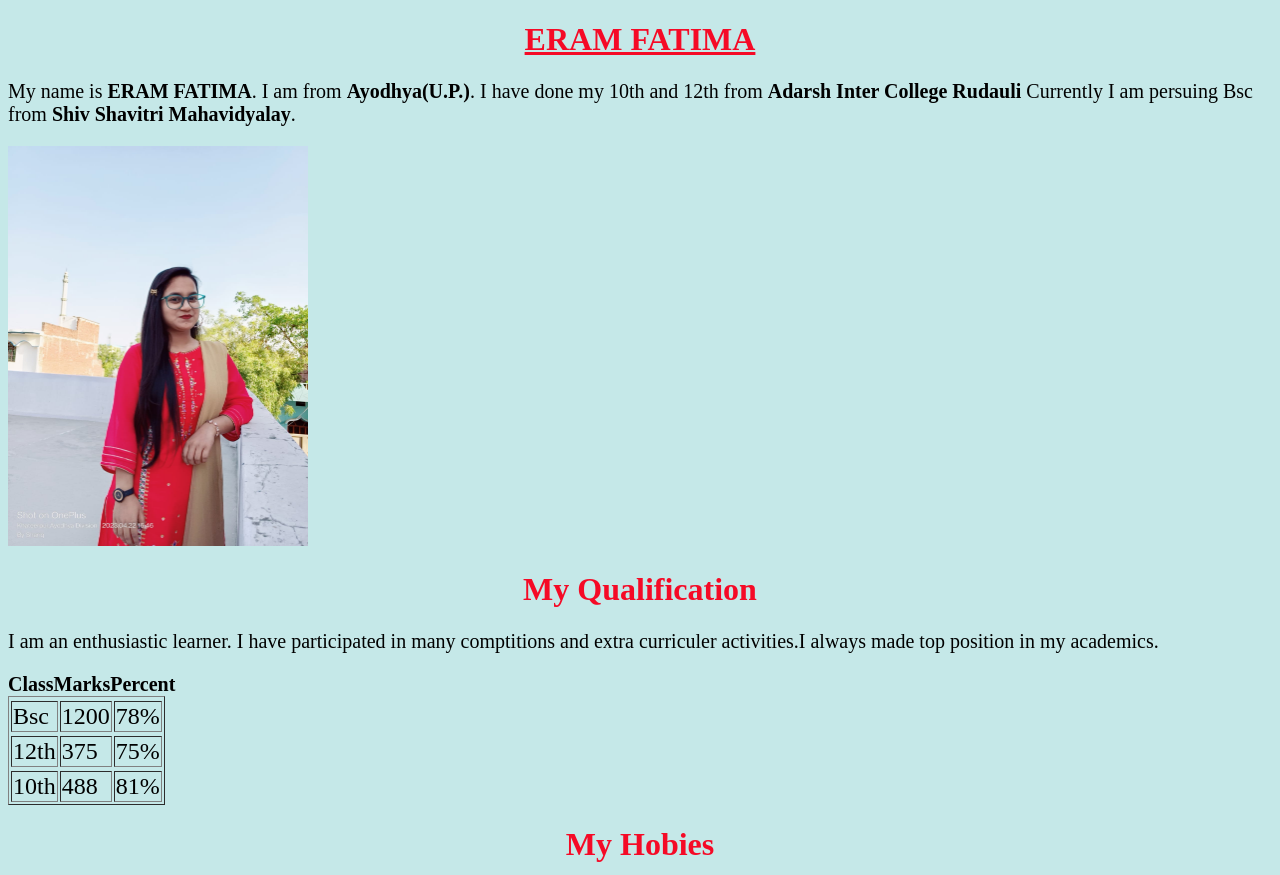
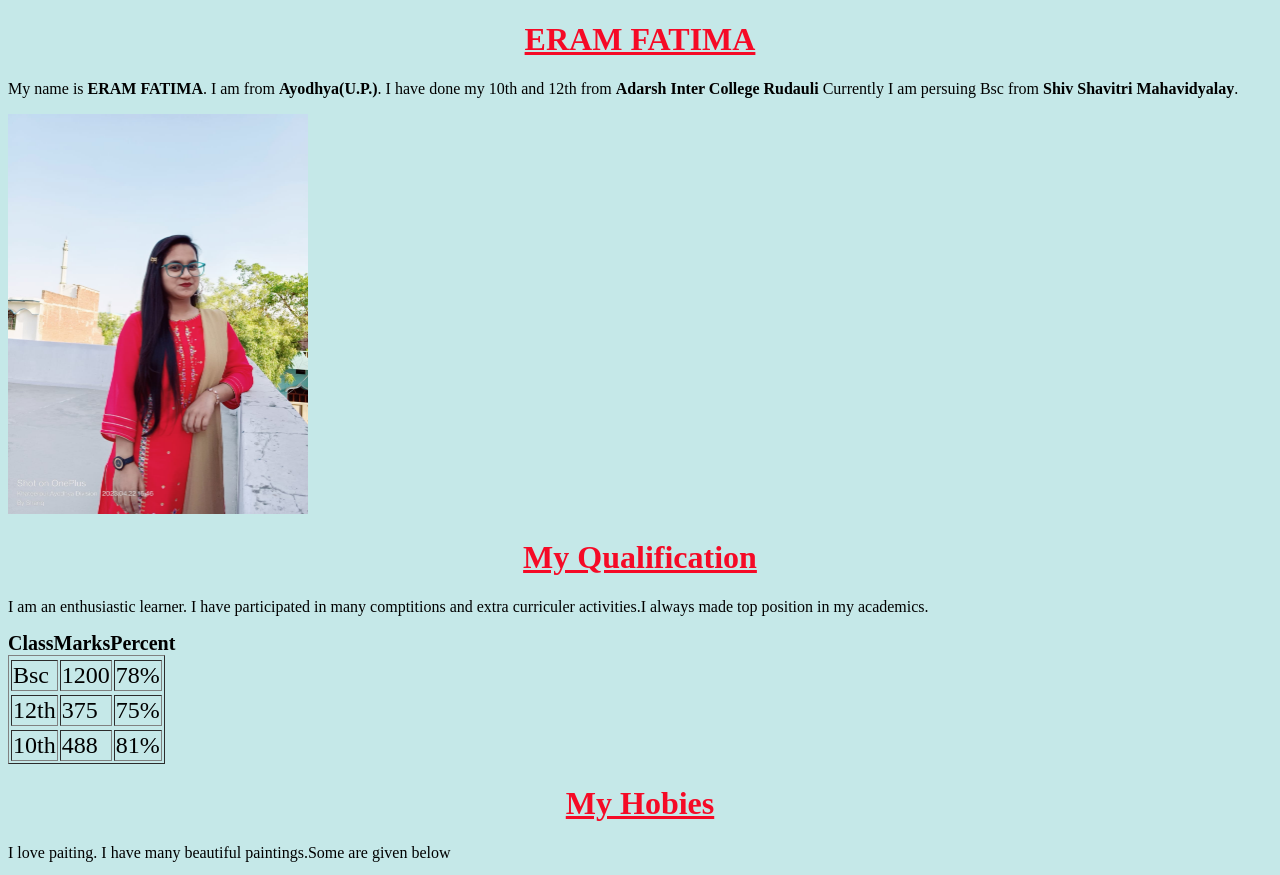
Before and after one commit to Ehtisham9198/eram, a plain HTML site: page index.html in a window 1280 px wide. Shown: the top 875 px of the page. Drawn offline with Linux system fonts and the light colour scheme.

Commit message:
Update style.css

```diff
--- a/style.css
+++ b/style.css
@@ -6,20 +6,22 @@ table{
 }
 .eram
 {
-    font-size: 2.5ch;
+    font-size: 2ch;
 }
 .eram1{
-    font-size: 2.5ch;
+    font-size: 2ch;
 }
 .eram2
 {
-    font-size: 2.5ch;
+    font-size: 2ch;
 }
 .eram5{
     text-align: center;
+    text-decoration: underline;
 }
 .eram6{
     text-align: center;
+    text-decoration: underline;
 }
 .eram6 :hover
 {
```
